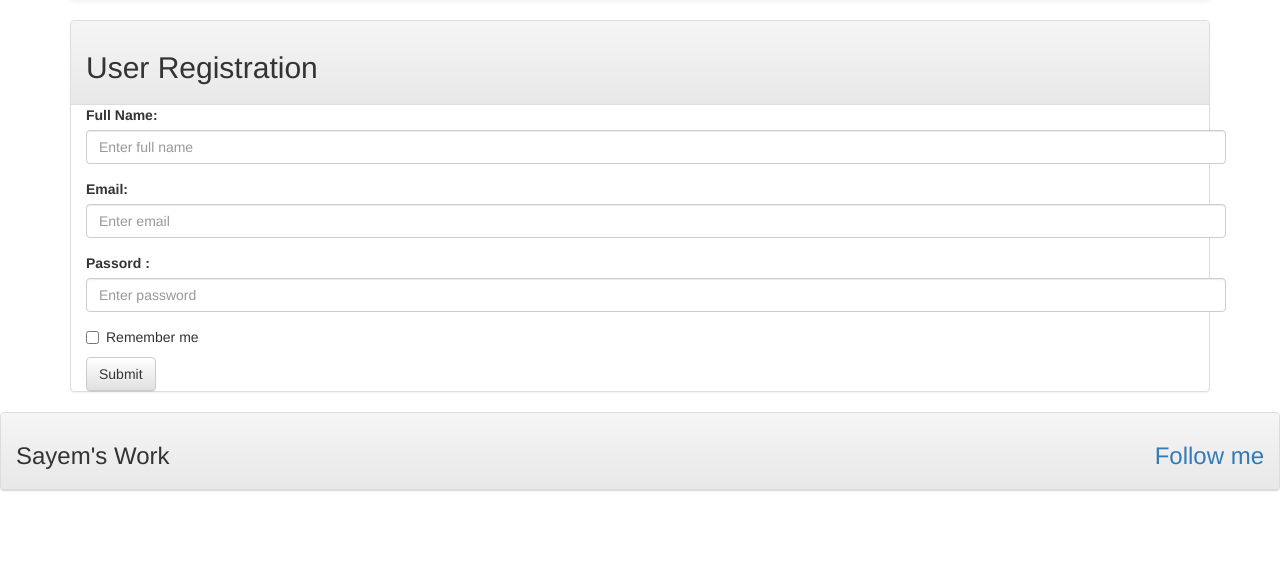
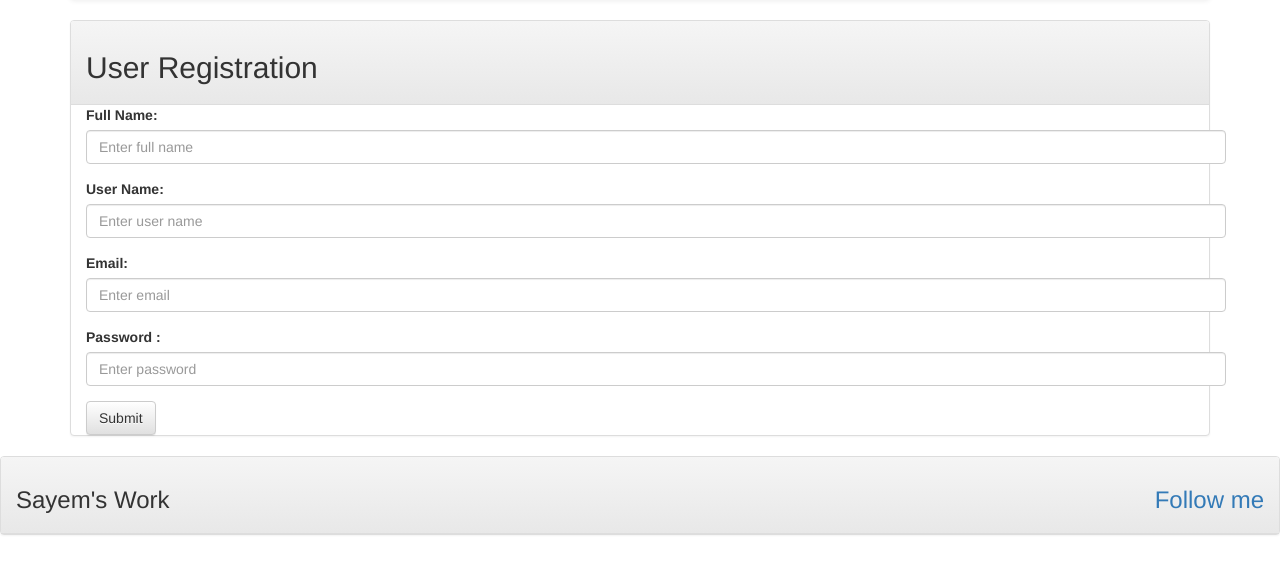
Before and after one commit to sayedulsayem/login_registration_system, a PHP site: page /register.php in a window 1280 px wide. Shown: the part 52-626 px from the top of the page. Run offline with PHP 8.4, Linux system fonts and the light colour scheme.

Commit message:
controlling registration input data

```diff
--- a/lib/database.php
+++ b/lib/database.php
@@ -5,7 +5,7 @@ class database {
     private $userdb="root";
     private $passdb="";
     private $namedb="login_registration";
-    private $pdo;
+    public $pdo;
     public function __construct()
     {
         if(!isset($this->pdo)){
--- a/lib/user.php
+++ b/lib/user.php
@@ -7,6 +7,49 @@ class user {
     {
         $this->db=new database();
     }
+    public function user_registration($data){
+        $full_name=$data['name'];
+        $user_name=$data['user_name'];
+        $email=$data['email'];
+        $pass=$data['password'];
+        $password=md5($pass);
+
+        $chk_email=$this->emailCheck($email);
+
+        if($full_name=="" OR $user_name=="" OR $email=="" OR $pass== ""){
+            $msg="<div class='alert alert-danger'><strong>Error !</strong> Field must not be empty</div>";
+            return $msg;
+        }
+        if(strlen($pass) < 6){
+            $msg="<div class='alert alert-danger'><strong>Error !</strong> Password must be at least 6 Characters</div>";
+            return $msg;
+        }
+        elseif (preg_match('/[^a-z0-9_-]+/i', $pass)){
+            $msg="<div class='alert alert-danger'><strong>Error !</strong> Characters must be a-z,0-9,_,-</div>";
+            return $msg;
+        }
+        if (filter_var($email, FILTER_VALIDATE_EMAIL)=== false){
+            $msg="<div class='alert alert-danger'><strong>Error !</strong> Enter a valid email address</div>";
+            return $msg;
+        }
+        if ($chk_email==true){
+            $msg="<div class='alert alert-danger'><strong>Error !</strong> this email address is already exist</div>";
+            return $msg;
+        }
+
+    }
+    public function emailCheck($email){
+        $sql= "SELECT email FROM `user` WHERE email = :email";
+        $query=$this->db->pdo->prepare($sql);
+        $query->bindValue(':email',$email);
+        $query->execute();
+        if($query->rowCount()>0){
+            return true;
+        }
+        else{
+            return false;
+        }
+    }
 }
 
 ?>
--- a/register.php
+++ b/register.php
@@ -1,26 +1,41 @@
-<?php include_once "inc/header.php"; ?>
+<?php
+include_once "inc/header.php";
+include_once "lib/user.php";
+?>
+<?php
+$user = new user();
+if($_SERVER['REQUEST_METHOD']=='POST' && isset($_POST['register'])){
+    $userreg= $user->user_registration($_POST);
+}
+?>
     <div class="panel panel-default">
         <div class="panel-heading">
             <h2>User Registration</h2>
         </div>
         <div class="container">
+            <?php
+            if (isset($userreg)){
+                echo $userreg;
+            }
+            ?>
             <form action="" method="POST">
                 <div class="form-group">
                     <label for="name">Full Name:</label>
                     <input type="text" class="form-control" id="name" placeholder="Enter full name" name="name">
                 </div>
                 <div class="form-group">
+                    <label for="user_name">User Name:</label>
+                    <input type="text" class="form-control" id="user_name" placeholder="Enter user name" name="user_name">
+                </div>
+                <div class="form-group">
                     <label for="email">Email:</label>
                     <input type="email" class="form-control" id="email" placeholder="Enter email" name="email">
                 </div>
                 <div class="form-group">
-                    <label for="pwd">Passord :</label>
-                    <input type="password" class="form-control" id="pwd" placeholder="Enter password" name="pwd">
+                    <label for="password">Password :</label>
+                    <input type="password" class="form-control" id="password" placeholder="Enter password" name="password">
                 </div>
-                <div class="checkbox">
-                    <label><input type="checkbox" name="remember"> Remember me</label>
-                </div>
-                <button type="submit" class="btn btn-default">Submit</button>
+                <button type="submit" name="register" class="btn btn-default">Submit</button>
             </form>
         </div>
     </div>
```
